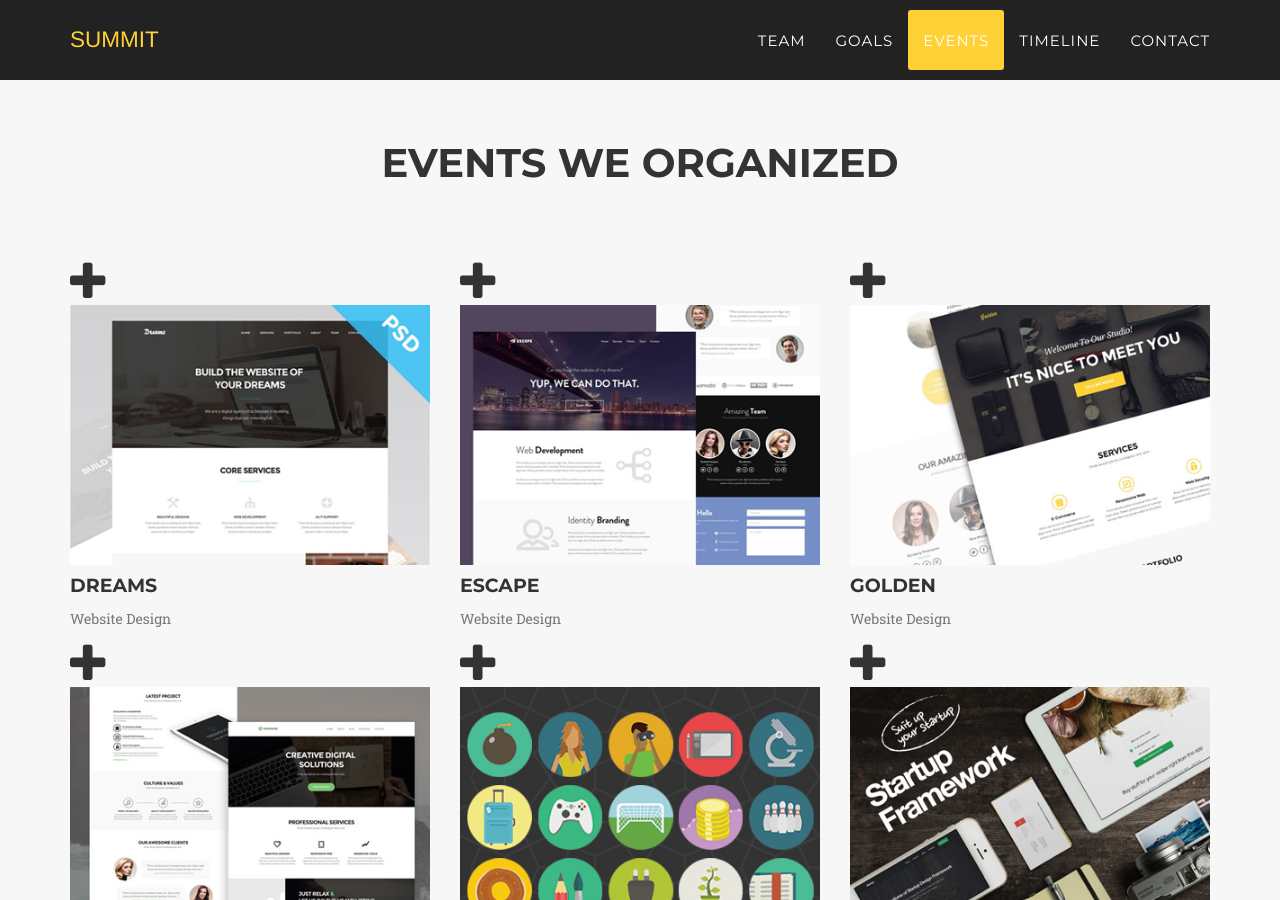
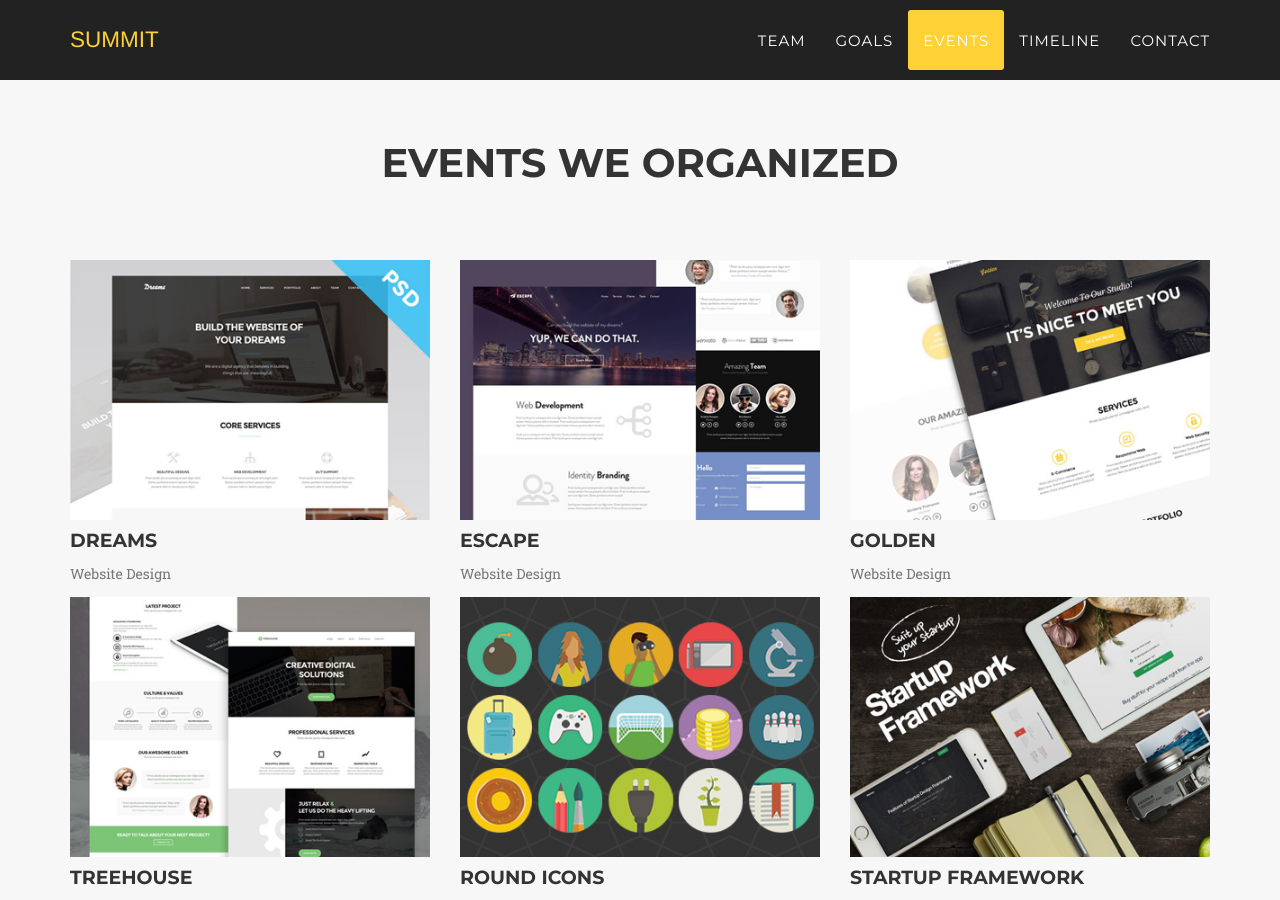
Before and after one commit to OzieGamma/SME-Website, a Jekyll site: the page built from index.html, in a window 1280 px wide and 900 px high, scrolled down 2824 px. Built offline with Jekyll 4.4.1, drawn with Linux system fonts in a browser that asks for light colours; some web fonts are replaced.

Commit message:
Removed + signs for events

```diff
--- a/_includes/events.html
+++ b/_includes/events.html
@@ -10,11 +10,7 @@
             <div class="row">
             {% for post in site.posts %}
                 <div class="col-md-4 col-sm-6 portfolio-item">
-                        <div class="portfolio-hover">
-                            <div class="portfolio-hover-content">
-                                <i class="fa fa-plus fa-3x"></i>
-                            </div>
-                        </div>
+                    <a href="#portfolioModal{{ post.modal-id }}" class="portfolio-link" data-toggle="modal">
                         <img src="img/portfolio/{{ post.thumbnail }}" class="img-responsive img-centered" alt="">
                     </a>
                     <div class="portfolio-caption">
```
